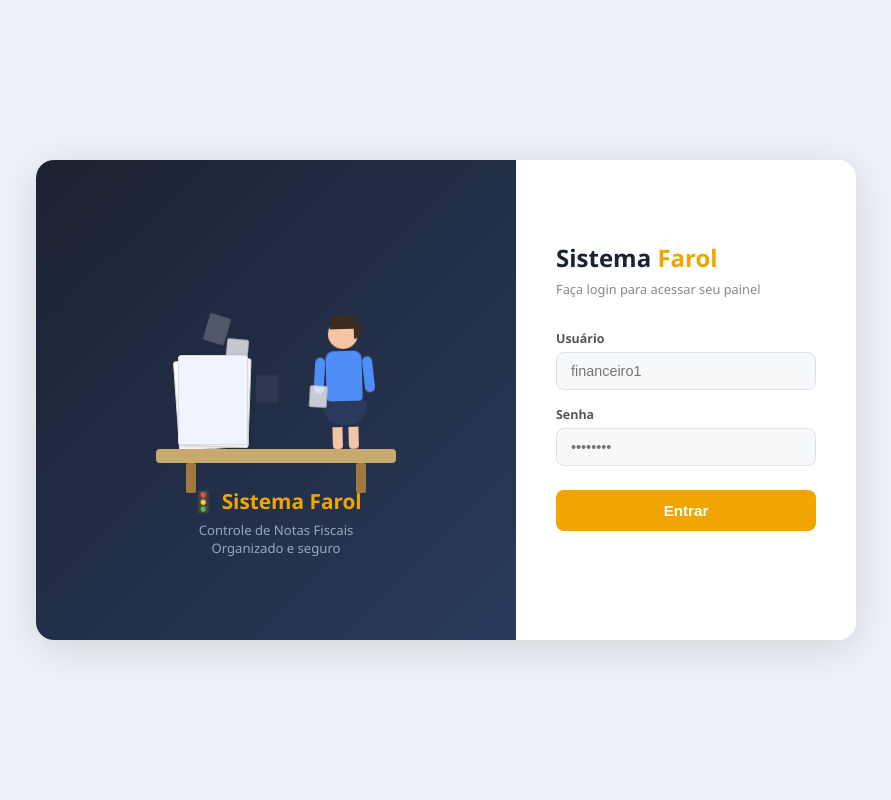
After one commit to rickgouveia17/financeiro, a Flask app: page /login in a window 1280 px wide. The commit adds this page. Shown: the whole page, without its empty margins (194-1085 px from the left). Run offline with Flask 3, Linux system fonts and the light colour scheme.

Commit message:
login multi-usuario

```diff
--- a/app.py
+++ b/app.py
@@ -1,4 +1,4 @@
-from flask import Flask, render_template, request, jsonify, send_file
+from flask import Flask, render_template, request, jsonify, send_file, session, redirect
 import json
 import os
 import io
@@ -6,45 +6,79 @@ from openpyxl import Workbook, load_workbook
 from openpyxl.styles import PatternFill, Font, Alignment, Border, Side
 
 app = Flask(__name__)
+app.secret_key = 'farol-secret-2026'
 
-DATA_FILE = 'data.json'
+# ── Usuários ───────────────────────────────────────
+USERS = {
+    "financeiro1": {"senha": "fin1@2026", "nome": "Financeiro 1"},
+    "financeiro2": {"senha": "fin2@2026", "nome": "Financeiro 2"},
+}
 
-def load_data():
-    if not os.path.exists(DATA_FILE):
-        notas = [
-            {"id": 1, "numero": "1045", "fornecedor": "Construtora ABC", "valor": 15500, "status": "processando", "observacao": "Status", "dias": 2},
-            {"id": 2, "numero": "1049", "fornecedor": "Ang. Obras",       "valor": 19500, "status": "processando", "observacao": "Conferindo", "dias": 1},
-            {"id": 3, "numero": "1048", "fornecedor": "Material Forte",   "valor": 8900,  "status": "medicao",     "observacao": "Conferindo", "dias": 1},
-            {"id": 4, "numero": "1042", "fornecedor": "Logística Sol",    "valor": 22150, "status": "pendencia",   "observacao": "Divergência Valor", "dias": 5},
-            {"id": 5, "numero": "1051", "fornecedor": "Eng. Tech",        "valor": 11200, "status": "pendencia",   "observacao": "Falta Medição", "dias": 3},
-            {"id": 6, "numero": "1039", "fornecedor": "Tech Obras",       "valor": 29800, "status": "concluida",   "observacao": "Conferido", "dias": 0},
-            {"id": 7, "numero": "1055", "fornecedor": "Elétrica J.J.",    "valor": 7600,  "status": "concluida",   "observacao": "Lançado", "dias": 0},
-        ]
-        save_data(notas)
+def data_file(user):
+    return f'data_{user}.json'
+
+def load_data(user):
+    f = data_file(user)
+    if not os.path.exists(f):
+        notas = []
+        save_data(user, notas)
         return notas
-    with open(DATA_FILE, 'r', encoding='utf-8') as f:
-        return json.load(f)
+    with open(f, 'r', encoding='utf-8') as fp:
+        return json.load(fp)
 
-def save_data(notas):
-    with open(DATA_FILE, 'w', encoding='utf-8') as f:
-        json.dump(notas, f, ensure_ascii=False, indent=2)
+def save_data(user, notas):
+    with open(data_file(user), 'w', encoding='utf-8') as fp:
+        json.dump(notas, fp, ensure_ascii=False, indent=2)
 
 def next_id(notas):
     return max((n['id'] for n in notas), default=0) + 1
 
-# ── Rotas ──────────────────────────────────────────
+def login_required(f):
+    from functools import wraps
+    @wraps(f)
+    def decorated(*args, **kwargs):
+        if 'user' not in session:
+            return redirect('/login')
+        return f(*args, **kwargs)
+    return decorated
 
+# ── Auth ───────────────────────────────────────────
+@app.route('/login', methods=['GET'])
+def login_page():
+    return render_template('login.html')
+
+@app.route('/login', methods=['POST'])
+def login_post():
+    body = request.get_json()
+    user = body.get('usuario', '').strip()
+    senha = body.get('senha', '').strip()
+    if user in USERS and USERS[user]['senha'] == senha:
+        session['user'] = user
+        session['nome'] = USERS[user]['nome']
+        return jsonify({"ok": True, "nome": USERS[user]['nome']})
+    return jsonify({"erro": "Usuário ou senha incorretos"}), 401
+
+@app.route('/logout')
+def logout():
+    session.clear()
+    return redirect('/login')
+
+# ── App ────────────────────────────────────────────
 @app.route('/')
+@login_required
 def index():
-    return render_template('index.html')
+    return render_template('index.html', nome=session.get('nome'))
 
+# ── API ────────────────────────────────────────────
 @app.route('/api/notas', methods=['GET'])
+@login_required
 def get_notas():
-    return jsonify(load_data())
+    return jsonify(load_data(session['user']))
 
 @app.route('/api/notas', methods=['POST'])
+@login_required
 def create_nota():
-    notas = load_data()
+    notas = load_data(session['user'])
     body = request.get_json()
     nova = {
         "id": next_id(notas),
@@ -56,43 +90,43 @@ def create_nota():
         "dias": int(body.get('dias', 0)),
     }
     notas.append(nova)
-    save_data(notas)
+    save_data(session['user'], notas)
     return jsonify(nova), 201
 
 @app.route('/api/notas/<int:nid>/status', methods=['PATCH'])
+@login_required
 def update_status(nid):
-    notas = load_data()
+    notas = load_data(session['user'])
     body = request.get_json()
     for n in notas:
         if n['id'] == nid:
             n['status'] = body.get('status', n['status'])
-            save_data(notas)
+            save_data(session['user'], notas)
             return jsonify(n)
     return jsonify({"erro": "não encontrado"}), 404
 
 @app.route('/api/notas/<int:nid>', methods=['DELETE'])
+@login_required
 def delete_nota(nid):
-    notas = load_data()
+    notas = load_data(session['user'])
     notas = [n for n in notas if n['id'] != nid]
-    save_data(notas)
+    save_data(session['user'], notas)
     return jsonify({"ok": True})
 
 @app.route('/api/exportar', methods=['GET'])
+@login_required
 def exportar_excel():
-    notas = load_data()
-
+    notas = load_data(session['user'])
     wb = Workbook()
     ws = wb.active
     ws.title = "Notas Fiscais"
 
-    # Cores
-    fill_verde   = PatternFill("solid", fgColor="C6EFCE")  # concluida
-    fill_laranja = PatternFill("solid", fgColor="FFEB9C")  # processando / medicao
-    fill_vermelho = PatternFill("solid", fgColor="FFC7CE") # pendencia
-    fill_header  = PatternFill("solid", fgColor="1B2232")
-
-    font_header = Font(bold=True, color="FFFFFF", size=11)
-    font_normal = Font(size=10)
+    fill_verde    = PatternFill("solid", fgColor="C6EFCE")
+    fill_laranja  = PatternFill("solid", fgColor="FFEB9C")
+    fill_vermelho = PatternFill("solid", fgColor="FFC7CE")
+    fill_header   = PatternFill("solid", fgColor="1B2232")
+    font_header   = Font(bold=True, color="FFFFFF", size=11)
+    font_normal   = Font(size=10)
     border = Border(
         left=Side(style='thin', color='CCCCCC'),
         right=Side(style='thin', color='CCCCCC'),
@@ -100,7 +134,7 @@ def exportar_excel():
         bottom=Side(style='thin', color='CCCCCC')
     )
 
-    headers = ["NF", "Fornecedor", "Valor (R$)", "Status", "Observação", "Dias"]
+    headers    = ["NF", "Fornecedor", "Valor (R$)", "Status", "Observação", "Dias"]
     col_widths = [10, 28, 16, 16, 28, 8]
 
     for i, (h, w) in enumerate(zip(headers, col_widths), 1):
@@ -110,7 +144,6 @@ def exportar_excel():
         cell.alignment = Alignment(horizontal='center', vertical='center')
         cell.border = border
         ws.column_dimensions[cell.column_letter].width = w
-
     ws.row_dimensions[1].height = 22
 
     status_label = {
@@ -121,21 +154,11 @@ def exportar_excel():
     }
 
     for row_idx, n in enumerate(notas, 2):
-        valores = [
-            f"#{n['numero']}",
-            n['fornecedor'],
-            n['valor'],
-            status_label.get(n['status'], n['status']),
-            n.get('observacao', ''),
-            n.get('dias', 0)
-        ]
-        if n['status'] == 'concluida':
-            fill = fill_verde
-        elif n['status'] == 'pendencia':
-            fill = fill_vermelho
-        else:
-            fill = fill_laranja
-
+        valores = [f"#{n['numero']}", n['fornecedor'], n['valor'],
+                   status_label.get(n['status'], n['status']),
+                   n.get('observacao', ''), n.get('dias', 0)]
+        fill = fill_verde if n['status'] == 'concluida' else \
+               fill_vermelho if n['status'] == 'pendencia' else fill_laranja
         for col_idx, val in enumerate(valores, 1):
             cell = ws.cell(row=row_idx, column=col_idx, value=val)
             cell.fill = fill
@@ -146,105 +169,57 @@ def exportar_excel():
     output = io.BytesIO()
     wb.save(output)
     output.seek(0)
-
-    return send_file(
-        output,
+    return send_file(output,
         mimetype='application/vnd.openxmlformats-officedocument.spreadsheetml.sheet',
         as_attachment=True,
-        download_name='notas_fiscais.xlsx'
-    )
-
+        download_name=f'notas_{session["user"]}.xlsx')
 
 @app.route('/api/importar', methods=['POST'])
+@login_required
 def importar_excel():
     if 'arquivo' not in request.files:
         return jsonify({"erro": "Nenhum arquivo enviado"}), 400
-
     arquivo = request.files['arquivo']
     if not arquivo.filename.endswith(('.xlsx', '.xls')):
         return jsonify({"erro": "Formato inválido. Use .xlsx ou .xls"}), 400
-
     try:
         wb = load_workbook(io.BytesIO(arquivo.read()), data_only=True)
         ws = wb.active
-
-        notas_existentes = load_data()
-        ids_existentes = {n['numero']: n for n in notas_existentes}
-
+        notas = load_data(session['user'])
+        idx = {n['numero']: n for n in notas}
         status_map = {
-            'em processamento': 'processando',
-            'processando': 'processando',
-            'em medição': 'medicao',
-            'medição': 'medicao',
-            'medicao': 'medicao',
-            'com pendência': 'pendencia',
-            'pendência': 'pendencia',
-            'pendencia': 'pendencia',
-            'concluída': 'concluida',
-            'concluida': 'concluida',
-            'lançado': 'concluida',
+            'em processamento': 'processando', 'processando': 'processando',
+            'em medição': 'medicao', 'medição': 'medicao', 'medicao': 'medicao',
+            'com pendência': 'pendencia', 'pendência': 'pendencia', 'pendencia': 'pendencia',
+            'concluída': 'concluida', 'concluida': 'concluida', 'lançado': 'concluida',
         }
-
-        importadas = 0
-        atualizadas = 0
-
+        importadas = atualizadas = 0
         for row in ws.iter_rows(min_row=2, values_only=True):
-            # Ignora linhas vazias
-            if not any(row):
-                continue
-
-            # Tenta extrair campos pela posição das colunas da planilha enviada
-            # Colunas: NF, Fornecedor, Valor, Status, Observação, Dias
+            if not any(row): continue
             try:
-                numero     = str(row[0]).strip().replace('#', '') if row[0] else None
+                numero     = str(row[0]).strip().replace('#','') if row[0] else None
                 fornecedor = str(row[1]).strip() if row[1] else ''
                 valor      = float(str(row[2]).replace('R$','').replace('.','').replace(',','.').strip()) if row[2] else 0
                 status_raw = str(row[3]).strip().lower() if row[3] else 'processando'
                 observacao = str(row[4]).strip() if row[4] else ''
                 dias       = int(row[5]) if row[5] else 0
-            except Exception:
-                continue
-
-            if not numero or numero == 'None':
-                continue
-
+            except Exception: continue
+            if not numero or numero == 'None': continue
             status = status_map.get(status_raw, 'processando')
-
-            if numero in ids_existentes:
-                # Atualiza nota existente
-                n = ids_existentes[numero]
-                n['fornecedor'] = fornecedor
-                n['valor']      = valor
-                n['status']     = status
-                n['observacao'] = observacao
-                n['dias']       = dias
+            if numero in idx:
+                n = idx[numero]
+                n.update(fornecedor=fornecedor, valor=valor, status=status, observacao=observacao, dias=dias)
                 atualizadas += 1
             else:
-                # Cria nova nota
-                nova = {
-                    "id": next_id(notas_existentes),
-                    "numero": numero,
-                    "fornecedor": fornecedor,
-                    "valor": valor,
-                    "status": status,
-                    "observacao": observacao,
-                    "dias": dias,
-                }
-                notas_existentes.append(nova)
-                ids_existentes[numero] = nova
+                nova = {"id": next_id(notas), "numero": numero, "fornecedor": fornecedor,
+                        "valor": valor, "status": status, "observacao": observacao, "dias": dias}
+                notas.append(nova)
+                idx[numero] = nova
                 importadas += 1
-
-        save_data(notas_existentes)
-        return jsonify({
-            "ok": True,
-            "importadas": importadas,
-            "atualizadas": atualizadas,
-            "total": len(notas_existentes)
-        })
-
+        save_data(session['user'], notas)
+        return jsonify({"ok": True, "importadas": importadas, "atualizadas": atualizadas, "total": len(notas)})
     except Exception as e:
         return jsonify({"erro": str(e)}), 500
-
 
 if __name__ == '__main__':
     port = int(os.environ.get('PORT', 5000))
--- a/templates/index.html
+++ b/templates/index.html
@@ -39,7 +39,11 @@
 
     <div class="topbar">
       <h2 id="page-title">Dashboard</h2>
-      <button class="btn-primary" onclick="abrirModal()">+ Nova NF</button>
+      <div style="display:flex;align-items:center;gap:12px;">
+        <span style="font-size:0.82rem;color:#888;">{{ nome }}</span>
+        <a href="/logout" style="font-size:0.8rem;color:#e74c3c;text-decoration:none;border:1px solid #e74c3c;padding:5px 12px;border-radius:6px;">Sair</a>
+        <button class="btn-primary" onclick="abrirModal()">+ Nova NF</button>
+      </div>
     </div>
 
     <!-- DASHBOARD -->
--- /dev/null
+++ b/templates/login.html
@@ -0,0 +1,422 @@
+<!DOCTYPE html>
+<html lang="pt-BR">
+<head>
+  <meta charset="UTF-8"/>
+  <meta name="viewport" content="width=device-width, initial-scale=1.0"/>
+  <title>Sistema Farol — Login</title>
+  <style>
+    * { box-sizing: border-box; margin: 0; padding: 0; }
+
+    body {
+      font-family: 'Segoe UI', sans-serif;
+      background: #eef1f7;
+      min-height: 100vh;
+      display: flex;
+      align-items: center;
+      justify-content: center;
+    }
+
+    .login-wrap {
+      display: flex;
+      background: #fff;
+      border-radius: 18px;
+      box-shadow: 0 8px 40px rgba(0,0,0,0.12);
+      overflow: hidden;
+      width: 820px;
+      min-height: 480px;
+    }
+
+    /* ── LADO ESQUERDO — ANIMAÇÃO ── */
+    .login-art {
+      flex: 1;
+      background: linear-gradient(135deg, #1b2232 0%, #2a3a5c 100%);
+      display: flex;
+      flex-direction: column;
+      align-items: center;
+      justify-content: center;
+      padding: 40px 30px;
+      position: relative;
+      overflow: hidden;
+    }
+
+    .login-art h2 {
+      color: #f0a500;
+      font-size: 1.3rem;
+      margin-bottom: 6px;
+      z-index: 2;
+    }
+
+    .login-art p {
+      color: #9aa5bf;
+      font-size: 0.82rem;
+      text-align: center;
+      z-index: 2;
+    }
+
+    /* Desk scene */
+    .scene {
+      width: 260px;
+      height: 220px;
+      position: relative;
+      margin-bottom: 24px;
+    }
+
+    /* Mesa */
+    .desk {
+      position: absolute;
+      bottom: 0;
+      left: 10px;
+      right: 10px;
+      height: 14px;
+      background: #c8a96e;
+      border-radius: 4px;
+    }
+    .desk-leg {
+      position: absolute;
+      bottom: -30px;
+      width: 10px;
+      height: 30px;
+      background: #a07840;
+      border-radius: 2px;
+    }
+    .desk-leg.left  { left: 30px; }
+    .desk-leg.right { right: 30px; }
+
+    /* Pilha de papéis */
+    .papers {
+      position: absolute;
+      bottom: 14px;
+      left: 30px;
+      width: 70px;
+    }
+    .paper {
+      width: 70px;
+      height: 90px;
+      background: #fff;
+      border: 1px solid #ddd;
+      border-radius: 3px;
+      position: absolute;
+      bottom: 0;
+      box-shadow: 1px 1px 4px rgba(0,0,0,0.1);
+    }
+    .paper:nth-child(1) { transform: rotate(-4deg); left: 0; }
+    .paper:nth-child(2) { transform: rotate(2deg);  left: 4px; bottom: 2px; }
+    .paper:nth-child(3) { transform: rotate(0deg);  left: 2px; bottom: 4px; background: #f0f4ff; }
+
+    .paper-line {
+      width: 50px; height: 4px;
+      background: #dde3f0;
+      border-radius: 2px;
+      margin: 10px auto 4px;
+    }
+    .paper-line.short { width: 35px; }
+    .paper-line.orange { background: #f0a500; opacity: 0.5; }
+
+    /* Personagem */
+    .person {
+      position: absolute;
+      bottom: 14px;
+      right: 20px;
+      width: 80px;
+      animation: sway 3s ease-in-out infinite;
+      transform-origin: bottom center;
+    }
+
+    @keyframes sway {
+      0%,100% { transform: rotate(0deg); }
+      30%      { transform: rotate(-2deg); }
+      70%      { transform: rotate(1.5deg); }
+    }
+
+    /* Corpo */
+    .body-torso {
+      width: 36px; height: 50px;
+      background: #4f8ef7;
+      border-radius: 8px 8px 4px 4px;
+      margin: 0 auto;
+      position: relative;
+    }
+
+    /* Cabeça */
+    .head {
+      width: 30px; height: 30px;
+      background: #f5c5a3;
+      border-radius: 50%;
+      margin: 0 auto 2px;
+      position: relative;
+    }
+    .hair {
+      position: absolute;
+      top: -4px; left: 2px;
+      width: 26px; height: 14px;
+      background: #3d2b1f;
+      border-radius: 50% 50% 0 0;
+    }
+    .hair-side {
+      position: absolute;
+      top: 4px; right: -4px;
+      width: 8px; height: 16px;
+      background: #3d2b1f;
+      border-radius: 0 4px 8px 0;
+    }
+
+    /* Braços animados */
+    .arm {
+      position: absolute;
+      width: 10px; height: 36px;
+      background: #4f8ef7;
+      border-radius: 5px;
+      top: 6px;
+      transform-origin: top center;
+    }
+    .arm.left  {
+      left: -10px;
+      animation: armLeft 1.4s ease-in-out infinite;
+    }
+    .arm.right {
+      right: -10px;
+      animation: armRight 1.4s ease-in-out infinite;
+    }
+
+    @keyframes armLeft {
+      0%,100% { transform: rotate(-20deg); }
+      50%      { transform: rotate(20deg); }
+    }
+    @keyframes armRight {
+      0%,100% { transform: rotate(20deg); }
+      50%      { transform: rotate(-20deg); }
+    }
+
+    /* Papel na mão */
+    .hand-paper {
+      position: absolute;
+      bottom: -14px; left: -4px;
+      width: 18px; height: 22px;
+      background: #fff;
+      border: 1px solid #ccc;
+      border-radius: 2px;
+      animation: paperMove 1.4s ease-in-out infinite;
+    }
+    @keyframes paperMove {
+      0%,100% { opacity: 1; }
+      50%      { opacity: 0.6; }
+    }
+
+    /* Saia */
+    .skirt {
+      width: 44px; height: 24px;
+      background: #2a3a5c;
+      border-radius: 0 0 20px 20px;
+      margin: 0 auto;
+    }
+
+    /* Pernas */
+    .legs {
+      display: flex;
+      justify-content: center;
+      gap: 6px;
+      margin-top: 2px;
+    }
+    .leg {
+      width: 10px; height: 22px;
+      background: #f5c5a3;
+      border-radius: 0 0 4px 4px;
+    }
+
+    /* Papéis voando */
+    .fly-paper {
+      position: absolute;
+      width: 22px; height: 28px;
+      background: #fff;
+      border: 1px solid #ddd;
+      border-radius: 2px;
+      opacity: 0;
+      animation: flyUp 2.8s ease-in-out infinite;
+    }
+    .fly-paper:nth-child(1) { left: 80px; bottom: 80px; animation-delay: 0s; }
+    .fly-paper:nth-child(2) { left: 110px; bottom: 60px; animation-delay: 0.9s; transform: rotate(15deg); }
+    .fly-paper:nth-child(3) { left: 60px; bottom: 70px; animation-delay: 1.8s; transform: rotate(-10deg); }
+
+    @keyframes flyUp {
+      0%   { opacity: 0; transform: translateY(0) rotate(0deg); }
+      20%  { opacity: 0.8; }
+      100% { opacity: 0; transform: translateY(-60px) rotate(20deg); }
+    }
+
+    /* ── LADO DIREITO — FORM ── */
+    .login-form {
+      width: 340px;
+      padding: 50px 40px;
+      display: flex;
+      flex-direction: column;
+      justify-content: center;
+    }
+
+    .login-form .logo {
+      font-size: 1.5rem;
+      font-weight: 800;
+      color: #1b2232;
+      margin-bottom: 6px;
+    }
+    .login-form .logo span { color: #f0a500; }
+
+    .login-form .sub {
+      font-size: 0.8rem;
+      color: #888;
+      margin-bottom: 32px;
+    }
+
+    .form-group {
+      margin-bottom: 16px;
+    }
+    .form-group label {
+      display: block;
+      font-size: 0.78rem;
+      color: #555;
+      font-weight: 600;
+      margin-bottom: 5px;
+    }
+    .form-group input {
+      width: 100%;
+      padding: 10px 14px;
+      border: 1px solid #dde1ea;
+      border-radius: 8px;
+      font-size: 0.9rem;
+      background: #f7f8fa;
+      color: #333;
+      transition: border 0.2s;
+    }
+    .form-group input:focus {
+      outline: none;
+      border-color: #4f8ef7;
+      background: #fff;
+    }
+
+    .btn-login {
+      width: 100%;
+      padding: 12px;
+      background: #f0a500;
+      color: #fff;
+      border: none;
+      border-radius: 8px;
+      font-size: 0.95rem;
+      font-weight: 700;
+      cursor: pointer;
+      margin-top: 8px;
+      transition: background 0.2s;
+    }
+    .btn-login:hover { background: #d4920a; }
+
+    .erro-msg {
+      color: #e74c3c;
+      font-size: 0.8rem;
+      margin-top: 10px;
+      text-align: center;
+      min-height: 18px;
+    }
+
+    @media (max-width: 700px) {
+      .login-art { display: none; }
+      .login-wrap { width: 100%; min-height: 100vh; border-radius: 0; }
+      .login-form { width: 100%; padding: 40px 28px; }
+    }
+  </style>
+</head>
+<body>
+
+<div class="login-wrap">
+
+  <!-- ANIMAÇÃO -->
+  <div class="login-art">
+    <div class="scene">
+      <!-- Papéis voando -->
+      <div class="fly-paper"></div>
+      <div class="fly-paper"></div>
+      <div class="fly-paper"></div>
+
+      <!-- Personagem -->
+      <div class="person">
+        <div class="head">
+          <div class="hair"></div>
+          <div class="hair-side"></div>
+        </div>
+        <div class="body-torso">
+          <div class="arm left"><div class="hand-paper"></div></div>
+          <div class="arm right"></div>
+        </div>
+        <div class="skirt"></div>
+        <div class="legs">
+          <div class="leg"></div>
+          <div class="leg"></div>
+        </div>
+      </div>
+
+      <!-- Mesa -->
+      <div class="papers">
+        <div class="paper">
+          <div class="paper-line"></div>
+          <div class="paper-line short"></div>
+          <div class="paper-line orange"></div>
+          <div class="paper-line short"></div>
+        </div>
+        <div class="paper"></div>
+        <div class="paper"></div>
+      </div>
+
+      <div class="desk">
+        <div class="desk-leg left"></div>
+        <div class="desk-leg right"></div>
+      </div>
+    </div>
+
+    <h2>🚦 Sistema Farol</h2>
+    <p>Controle de Notas Fiscais<br/>Organizado e seguro</p>
+  </div>
+
+  <!-- FORMULÁRIO -->
+  <div class="login-form">
+    <div class="logo">Sistema <span>Farol</span></div>
+    <div class="sub">Faça login para acessar seu painel</div>
+
+    <div class="form-group">
+      <label>Usuário</label>
+      <input type="text" id="usuario" placeholder="financeiro1" autocomplete="username"/>
+    </div>
+    <div class="form-group">
+      <label>Senha</label>
+      <input type="password" id="senha" placeholder="••••••••" autocomplete="current-password"
+             onkeydown="if(event.key==='Enter') entrar()"/>
+    </div>
+
+    <button class="btn-login" onclick="entrar()">Entrar</button>
+    <div class="erro-msg" id="erro"></div>
+  </div>
+
+</div>
+
+<script>
+async function entrar() {
+  const usuario = document.getElementById('usuario').value.trim();
+  const senha   = document.getElementById('senha').value.trim();
+  const erro    = document.getElementById('erro');
+  erro.textContent = '';
+
+  if (!usuario || !senha) { erro.textContent = 'Preencha usuário e senha.'; return; }
+
+  const res = await fetch('/login', {
+    method: 'POST',
+    headers: { 'Content-Type': 'application/json' },
+    body: JSON.stringify({ usuario, senha })
+  });
+
+  if (res.ok) {
+    window.location.href = '/';
+  } else {
+    const data = await res.json();
+    erro.textContent = data.erro || 'Erro ao fazer login.';
+  }
+}
+</script>
+
+</body>
+</html>
```
